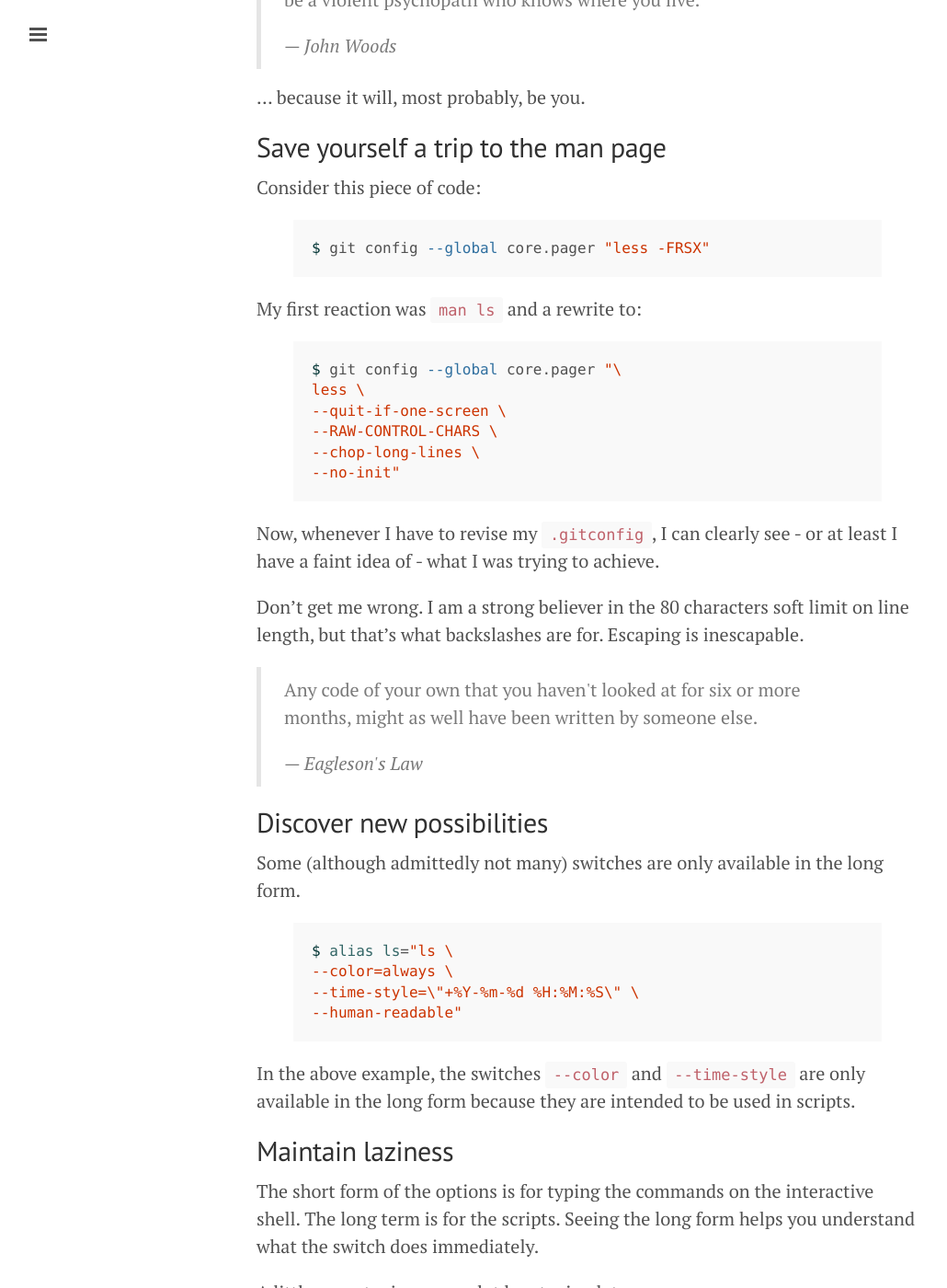
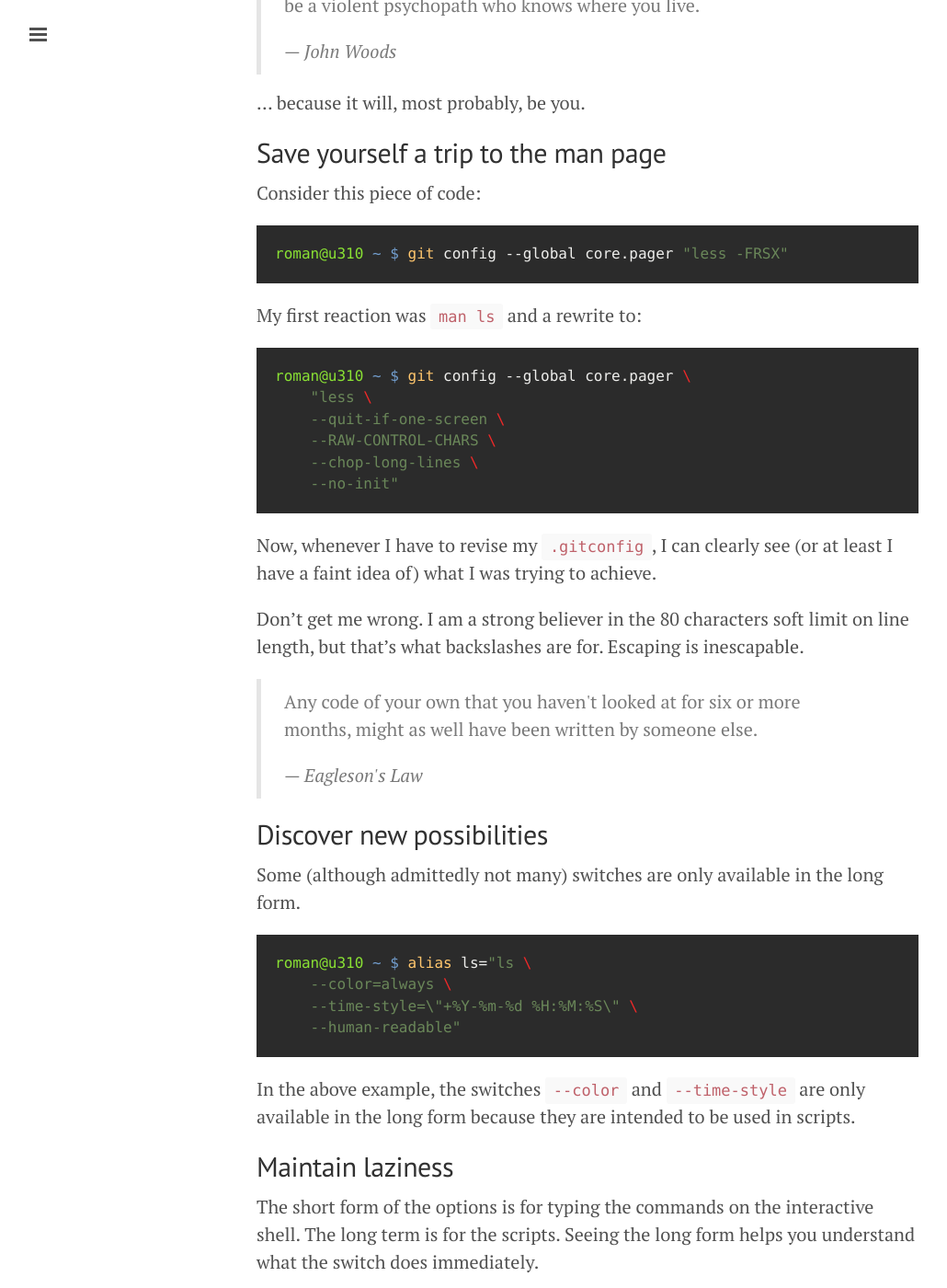
Before and after one commit to romanpitak/romanpitak.github.io, a Jekyll site: the page built from _posts/2014-11-12-why-the-long-options.md, in a window 1280 px wide and 1400 px high, scrolled down 1339 px. Shown: the whole window at 92% size, without its empty margins (1-1031 px from the left). Built offline with Jekyll 4.4.1, drawn with Linux system fonts in a browser that asks for light colours; Markdown is read by kramdown in place of the engine named in the settings; some of the changed text lies outside the part shown.

Commit message:
highlighting changed

```diff
--- a/_posts/2014-11-12-why-the-long-options.md
+++ b/_posts/2014-11-12-why-the-long-options.md
@@ -20,14 +20,15 @@ Whether a devoted reader or an unlucky colleague (or me) two years from now,
 long switches are like helpful little inline documentation.
 They make me a bit less pissed at my past self for writing things like this:
 
-{% highlight bash %}
-###################################################
+<pre class="pitak"><code><span class="comment"
+>###################################################
 #     _____    #
 # ^..^     \9  # WARNING - following source code
 # (oo)_____/   #           may harm your eyes
 #    WW  WW    #
 ###################################################
-{% endhighlight %}
+</span></code></pre>
+
 
 ## Leave better code for "generations" to come
 
@@ -53,22 +54,21 @@ But the point is this:
 
 Consider this piece of code:
 
-{% highlight bash %}
-$ git config --global core.pager "less -FRSX"
-{% endhighlight %}
+<pre class="pitak"><code><span class="user-host">roman@u310 </span><span
+class="path">~ $ </span><span class="function">git</span> config --global core.pager <span class="string">"less -FRSX"</span></code></pre>
 
 My first reaction was `man ls` and a rewrite to:
 
-{% highlight bash %}
-$ git config --global core.pager "\
-less \
---quit-if-one-screen \
---RAW-CONTROL-CHARS \
---chop-long-lines \
---no-init"
-{% endhighlight %}
+<pre class="pitak"><code><span class="user-host">roman@u310 </span><span
+class="path">~ $ </span><span class="function">git</span> config --global core.pager <span
+class="warning">\</span><span class="string">
+    "less <span class="warning">\</span>
+    --quit-if-one-screen <span class="warning">\</span>
+    --RAW-CONTROL-CHARS <span class="warning">\</span>
+    --chop-long-lines <span class="warning">\</span>
+    --no-init"</span></code></pre>
 
-Now, whenever I have to revise my `.gitconfig`, I can clearly see - or at least I have a faint idea of - what I was trying to achieve.
+Now, whenever I have to revise my `.gitconfig`, I can clearly see (or at least I have a faint idea of) what I was trying to achieve.
 
 Don't get me wrong. I am a strong believer in the 80 characters soft limit on line length, but that's what backslashes are for.
 Escaping is inescapable.
@@ -82,12 +82,12 @@ Escaping is inescapable.
 
 Some (although admittedly not many) switches are only available in the long form.
 
-{% highlight bash %}
-$ alias ls="ls \
---color=always \
---time-style=\"+%Y-%m-%d %H:%M:%S\" \
---human-readable"
-{% endhighlight %}
+<pre class="pitak"><code><span class="user-host">roman@u310 </span><span
+class="path">~ $ </span><span class="function">alias</span> ls=<span
+class="string">"ls <span class="warning">\</span>
+    --color=always <span class="warning">\</span>
+    --time-style=\"+%Y-%m-%d %H:%M:%S\" <span class="warning">\</span>
+    --human-readable"</span></code></pre>
 
 In the above example, the switches `--color` and `--time-style` are only available in the long form because they are intended to be used in scripts.
 
@@ -101,7 +101,12 @@ A little more typing now, a lot less typing later.
 
 Laziness is maintained.
 
-<hr>
+<blockquote>
+<p>Weeks of programming can save you hours of planning.</p>
+<footer>— <cite><small>unknown</small></cite></footer>
+</blockquote>
+
+## Readability first
 
 I'll leave you with a&nbsp;quote from the&nbsp;author of the&nbsp;<a href="http://www.cc2e.com"
 target="_blank">Code Complete</a>. The&nbsp;book that made me look very hard at&nbsp;myself
```
